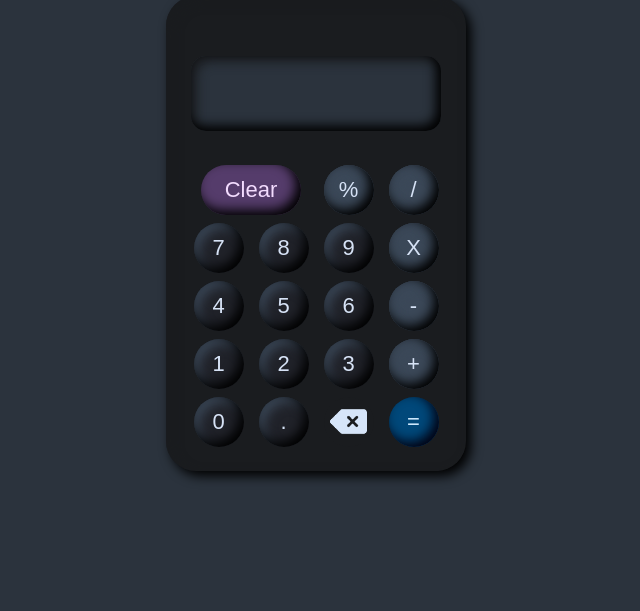
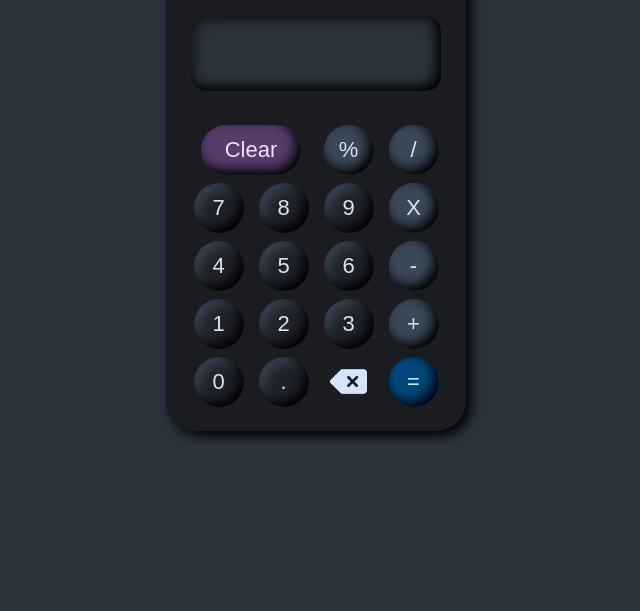
Before and after one commit to Ankitkumar103/Calculator, a plain HTML site: page index.html in a window 1280 px wide. Shown: the part 189-800 px from the top of the page, without its empty margins (324-964 px from the left). Drawn offline with Linux system fonts and the light colour scheme.

Commit message:
Seventh Commit - Edited style.css

```diff
--- a/style.css
+++ b/style.css
@@ -9,8 +9,10 @@
 }
 
 .container {
-    height: 100vh;
+    height: 90vh;
     display: flex;
+    width: fit-content;
+    margin: auto;
     flex-direction: column;
     justify-content: center;
     align-items: center;
```
